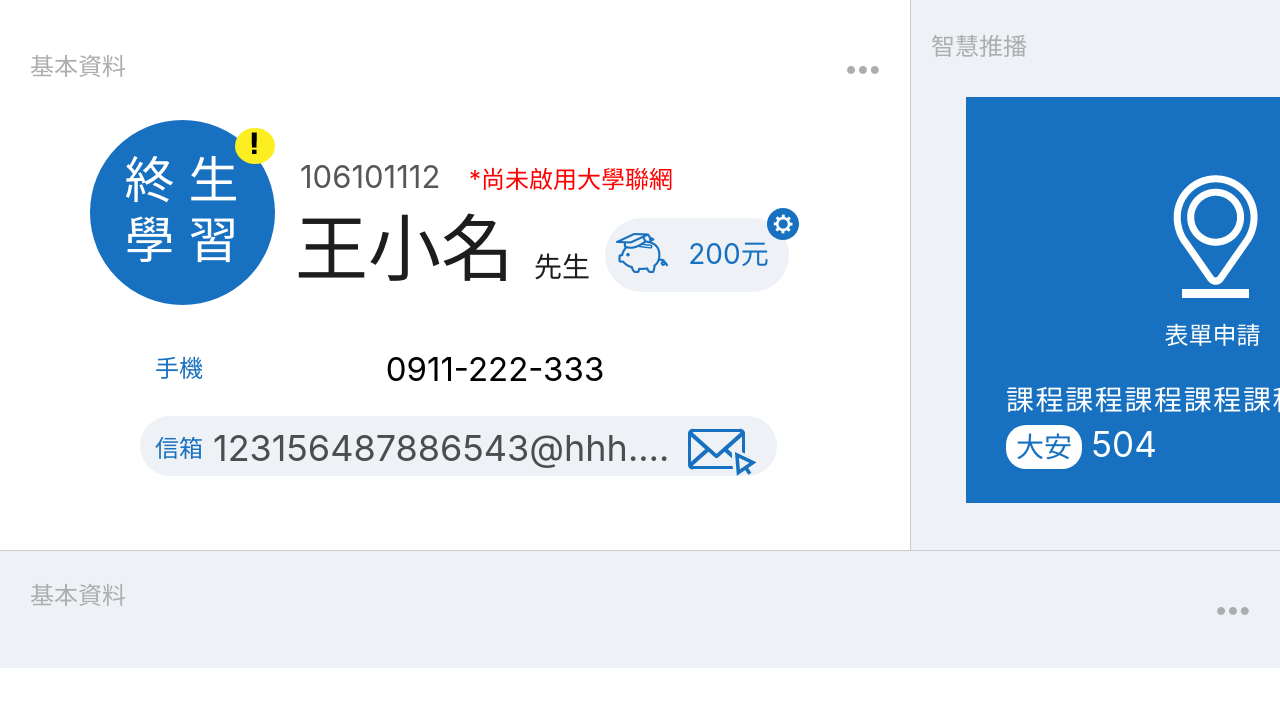
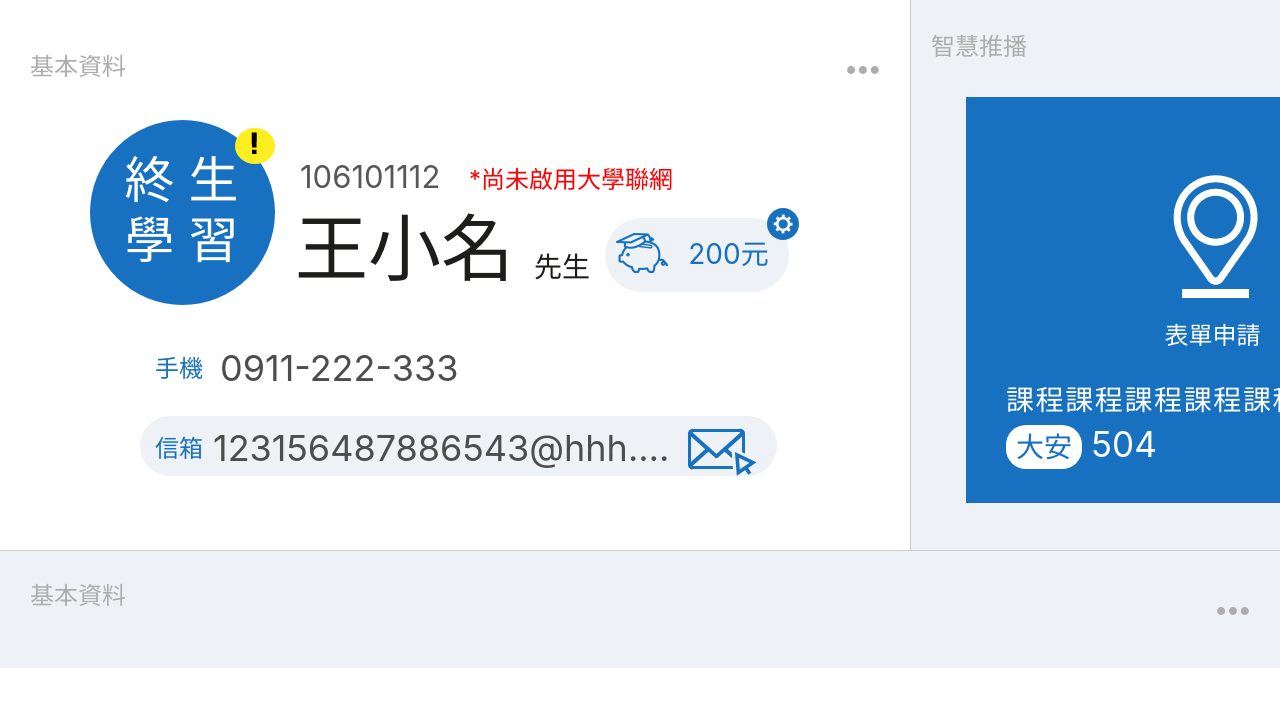
Before and after one commit to neo725/sc2-gulp-static, a website: page docs/landing.html in a window 1280 px wide. Drawn offline with Linux system fonts and the light colour scheme.

Commit message:
fix phone css

```diff
--- a/assets/scss/pages/_landing.scss
+++ b/assets/scss/pages/_landing.scss
@@ -157,7 +157,7 @@
 		.p_phone_div > div{
 			font-size: 36px;
 			line-height: 45px;
-			color: #4d4d4d;
+			color: #4d4d4d !important;
 			/*position: relative;
 			float: left;*/
 			height: 45px;
--- a/docs/landing.html
+++ b/docs/landing.html
@@ -58,8 +58,7 @@
                                     </div>
                                     <div class="p_phone_div">
                                         <span>手機</span>
-                                        <!--<div>0911-222-333</div>-->
-                                        <span>0911-222-333</span>
+                                        <div style="color:#4d4d4d !important;">0911-222-333</div>
                                     </div>
                                     <div class="p_mail_div">
                                         <span>信箱</span>
```
Also changed, not shown: static/landing.html (+1 -2 lines), docs/css/servicecenter.css, static/css/servicecenter.css, 2 other files.
